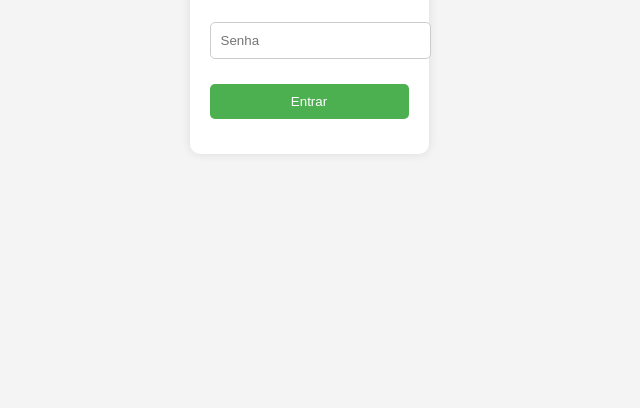
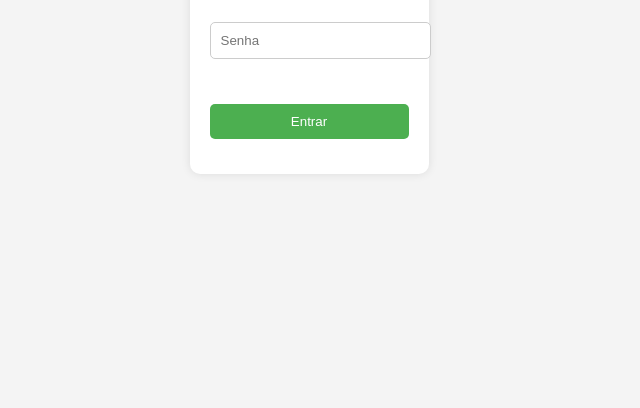
Before and after one commit to MALVPRODUCOES/Evently, a plain HTML site: page login.html in a window 1280 px wide. Shown: the part 392-800 px from the top of the page, without its empty margins (331-971 px from the left). Drawn offline with Linux system fonts and the light colour scheme.

Commit message:
Update styles.css

```diff
--- a/styles.css
+++ b/styles.css
@@ -57,6 +57,7 @@ main {
 form {
     display: flex;
     flex-direction: column; /* Coloca os elementos do formulário em coluna */
+    gap: 20px; /* Define um espaço de 20px entre os elementos */
 }
 
 form label {
```
